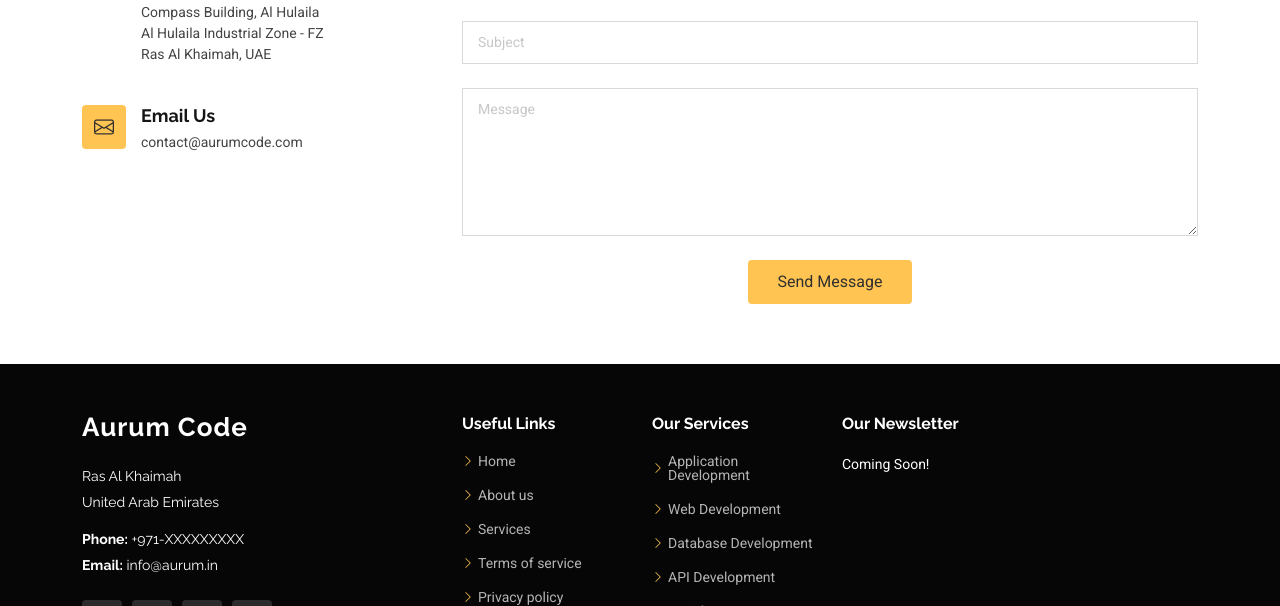
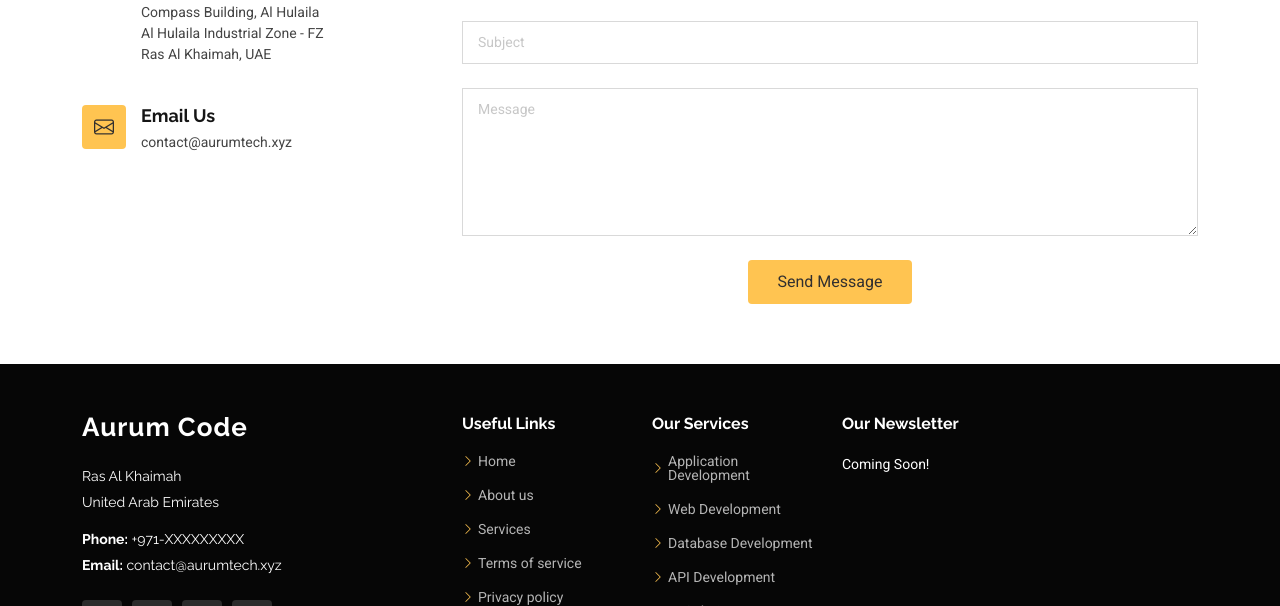
Before and after one commit to bnimit/aurum-code-website, a plain HTML site: page index.html in a window 1280 px wide. Shown: the part 3948-4554 px from the top of the page. Drawn offline with Linux system fonts and the light colour scheme.

Commit message:
Update contact email address

```diff
--- a/index.html
+++ b/index.html
@@ -646,7 +646,7 @@
                 <i class="bi bi-envelope flex-shrink-0"></i>
                 <div>
                   <h3>Email Us</h3>
-                  <p>contact@aurumcode.com</p>
+                  <p>contact@aurumtech.xyz</p>
                 </div>
               </div>
               <!-- End Info Item -->
@@ -734,7 +734,9 @@
                 <p class="mt-3">
                   <strong>Phone:</strong> <span>+971-XXXXXXXXX</span>
                 </p>
-                <p><strong>Email:</strong> <span>info@aurum.in</span></p>
+                <p>
+                  <strong>Email:</strong> <span>contact@aurumtech.xyz</span>
+                </p>
               </div>
               <div class="social-links d-flex mt-4">
                 <a href=""><i class="bi bi-twitter-x"></i></a>
```
